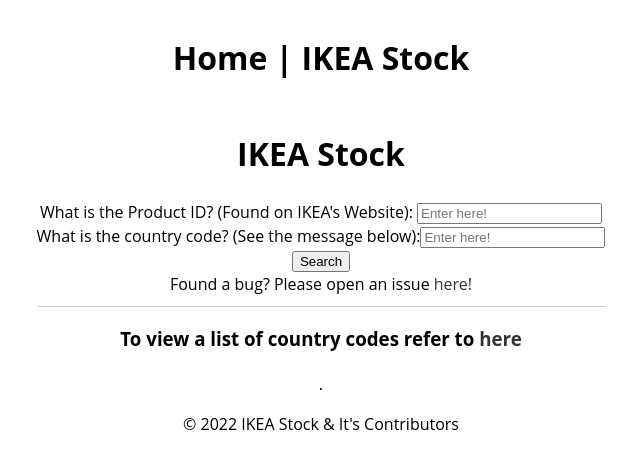
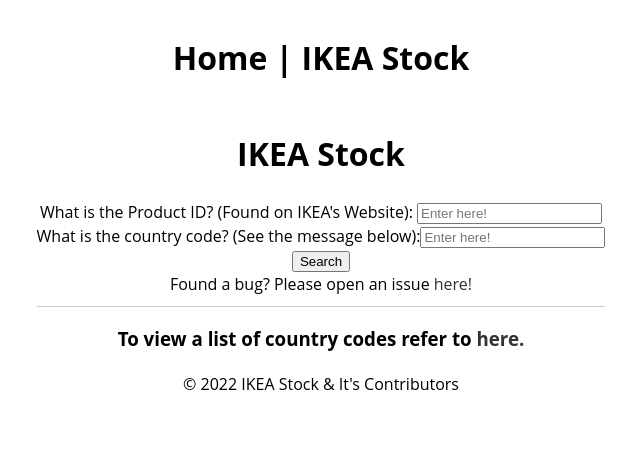
Before and after one commit to IkeaStock/website, a Next.js app: page / in a window 1280 px wide. Shown: the top 468 px of the page, without its empty margins (319-959 px from the left). Built offline with nearby package versions, Linux system fonts and the light colour scheme.

Commit message:
Update index.tsx

```diff
--- a/pages/index.tsx
+++ b/pages/index.tsx
@@ -23,7 +23,7 @@
     Found a bug? Please open an issue <a href="https://github.com/IKEAStock/website/issues">here!</a>
     </>
     )}>
-      <h3>To view a list of country codes refer to <a href="https://github.com/IKEAStock/documentation/blob/main/countrycodes.md">here</a></h3>.
+      <h3>To view a list of country codes refer to <a href="https://github.com/IKEAStock/documentation/blob/main/countrycodes.md">here.</a></h3>
     </Layout>
   )
 }
```
